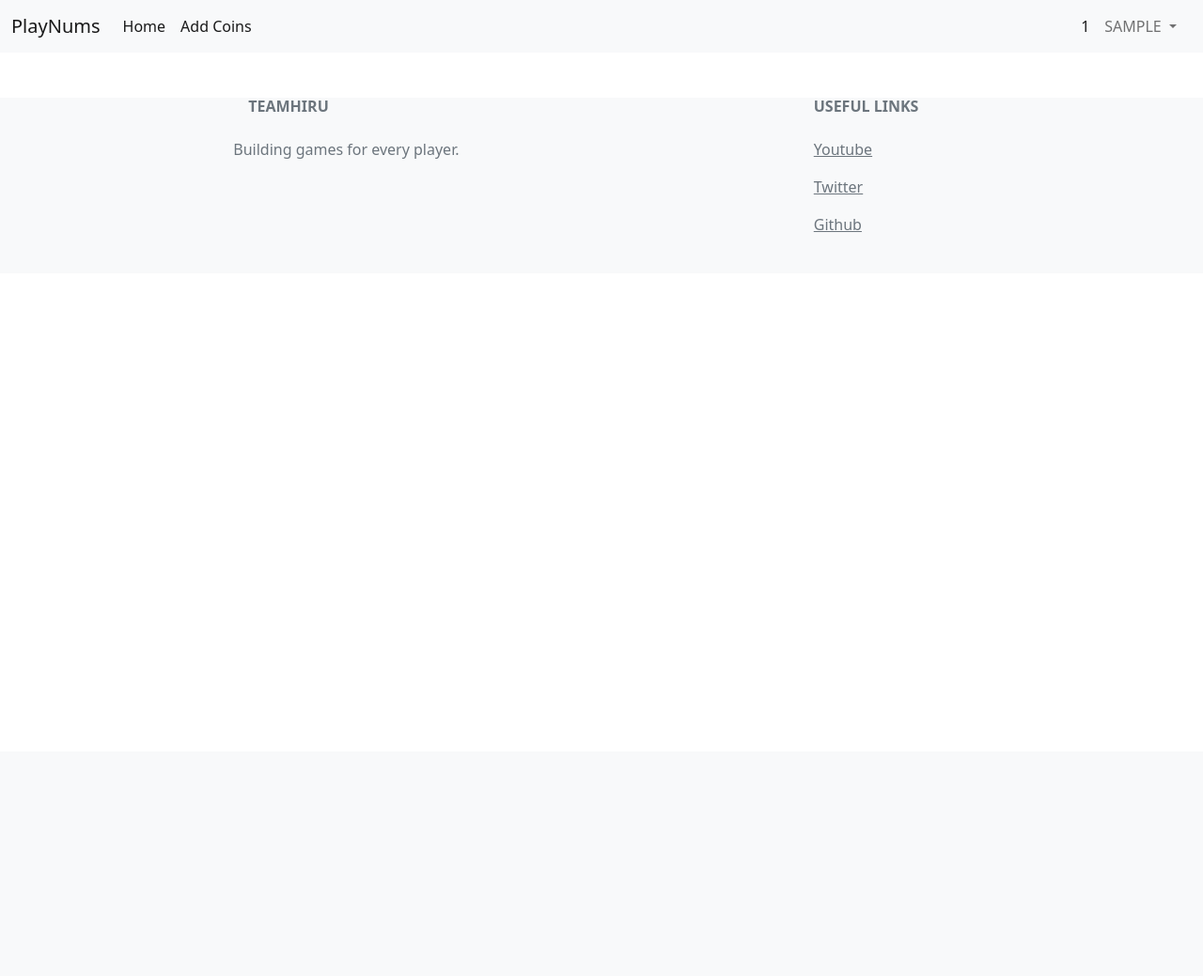
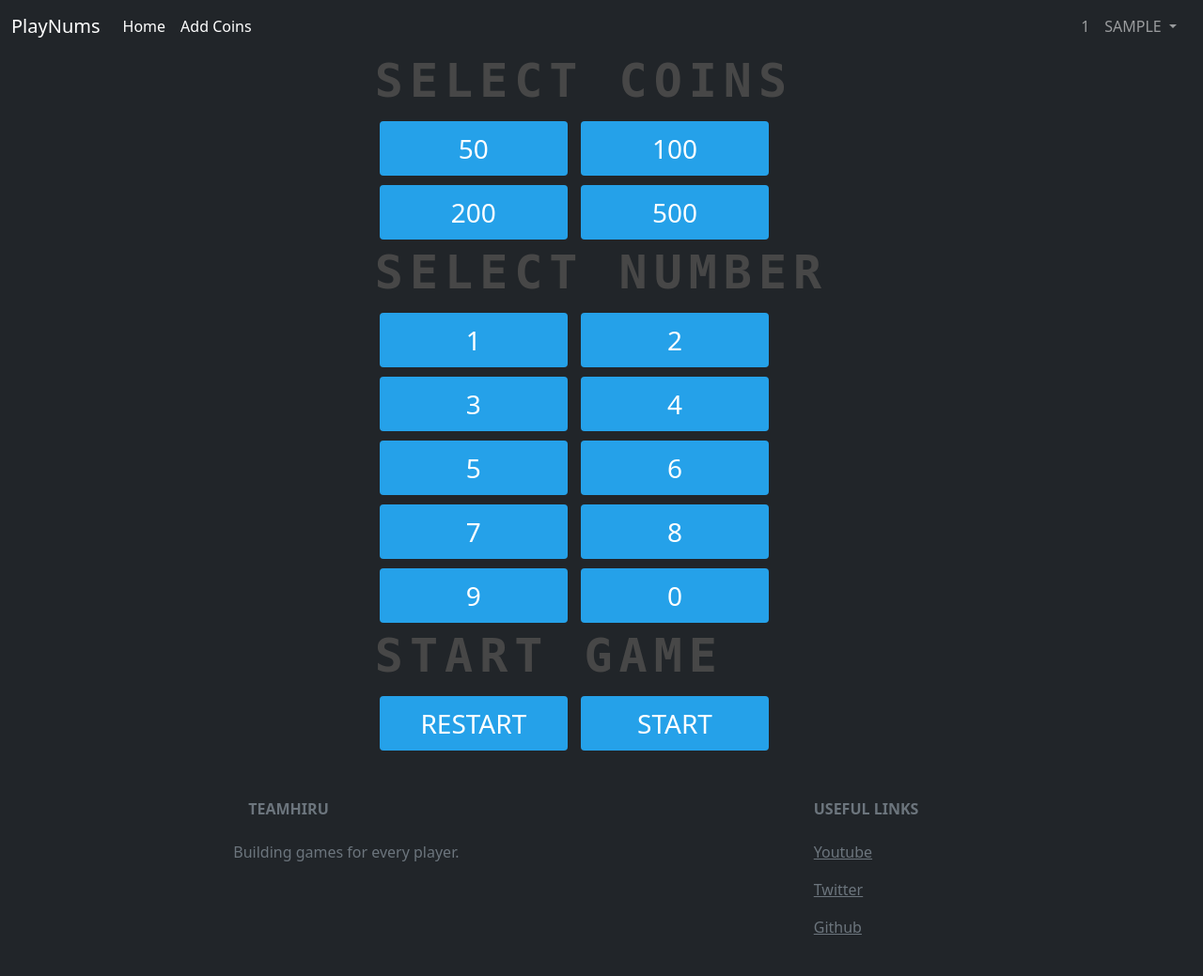
Before and after one commit to SLFireFlash/Number-guessing-game-js, a PHP site: page /home.php in a window 1280 px wide. Shown: the whole page at 94% size. Before the commit the page ends 247 px from the top, so only its background shows below. Run offline with PHP 8.4, Linux system fonts and the light colour scheme; the visitor is signed in with stand-in values (Sample User, id 1).

Commit message:
gamebody basic frontend development complete

```diff
--- a/css/style.css
+++ b/css/style.css
@@ -1,15 +1,79 @@
-.in-numbers{
-    width: 50px;
-    height: 50px;
-    border: 1px solid black;
-    display: inline-block;
-    background-color: aqua;
-    text-align: center;
-    font-size: 50px;
+
+body{
+    background-color: rgb(17, 6, 114);
+    max-width: 100%;
+    height: 100%;
 }
 
-.in-numbers:hover{
-    background-color: brown;
+
+
+.button {
+    border-radius: 4px;
+    background-color: #25a1e9;
+    border: none;
+    color: #FFFFFF;
+    text-align: center;
+    font-size: 28px;
+    padding: 20px;
+    width: 200px;
+    transition: all 0.5s;
     cursor: pointer;
-    color: aliceblue;
+    margin: 5px;
+  }
+  .button span {
+    cursor: pointer;
+    display: inline-block;
+    position: relative;
+    transition: 0.5s;
+  }
+
+  .button span:after {
+    content: '\00bb';
+    position: absolute;
+    opacity: 0;
+    top: 0;
+    right: -20px;
+    transition: 0.5s;
+  }
+
+  .button:hover span {
+    padding-right: 25px;
+  }
+
+  .button:hover span:after {
+    opacity: 1;
+    right: 0;
+  }
+
+ .button:focus{
+    background-color: #e9bb25;
+ }
+ .button:target{
+  background-color: aqua;
+ }
+
+ /* Base */
+
+h1 {
+  color: hsl(0, 0%, 28%);
+  font-size: 50px;
+  font-weight: bold;
+  font-family: monospace;
+  letter-spacing: 7px;
+  cursor: pointer;
 }
+
+h1 span {
+  transition: 0.5s ease-out;
+}
+h1:hover span:nth-child(1) {
+  margin-right: 5px;
+}
+
+h1:hover span:nth-child(2) {
+  margin-left: 30px;
+}
+h1:hover span {
+  color: #fff;
+  text-shadow: 0 0 10px #fff, 0 0 20px #fff, 0 0 40px #fff;
+}
--- a/home.php
+++ b/home.php
@@ -8,9 +8,9 @@
     <link href="https://cdn.jsdelivr.net/npm/bootstrap@5.0.2/dist/css/bootstrap.min.css" rel="stylesheet" integrity="sha384-EVSTQN3/azprG1Anm3QDgpJLIm9Nao0Yz1ztcQTwFspd3yD65VohhpuuCOmLASjC" crossorigin="anonymous">
     <link rel="stylesheet" href="css/style.css">
 </head>
-<body>
+<body class="bg-dark">
      <div class="wraper">
-        <nav class="navbar navbar-expand-lg navbar-light bg-light">
+        <nav class="navbar navbar-expand-lg navbar-dark bg-bg-dark">
             <div class="container-fluid">
                 <a class="navbar-brand" href="#">PlayNums</a>
                 <button class="navbar-toggler" type="button" data-bs-toggle="collapse" data-bs-target="#navbarSupportedContent" aria-controls="navbarSupportedContent" aria-expanded="false" aria-label="Toggle navigation">
@@ -27,7 +27,7 @@
                 </ul>
                 <ul class="navbar-nav me-2 mb-2 mb-lg-0">
                 <li class="nav-item">
-                    <a class="nav-link active" aria-current="page" href="#">
+                    <a class="nav-link" aria-current="page" href="#">
                     <?php
                         session_start();
                         echo strtoupper($_SESSION['coinAmount']);
@@ -44,7 +44,7 @@
                         echo strtoupper($_SESSION['username']);
                         ?>
                     </a>
-                    <ul class="dropdown-menu" aria-labelledby="navbarDropdown">
+                    <ul class="dropdown-menu">
                         <li><a class="dropdown-item" href="#">Account</a></li>
                         <li><a class="dropdown-item" href="#">Settings</a></li>
                         <li><hr class="dropdown-divider"></li>
@@ -55,14 +55,50 @@
             </div>
             </nav>
 
-        <div class="gamebody">
 
+        <div class="gamebody d-flex flex-row justify-content-center">
+          <div class="select-items">
+            <div class="select-coins">
+              <h1><span>SELECT COINS</span></h1>
+                <button class="button btn-select-coin p-2" id="btn-select-coin-50"><span>50</span></button>
+                <button class="button btn-select-coin p-2" id="btn-select-coin-100"><span>100</span></button>
+                <br>
+                <button class="button btn-select-coin p-2" id="btn-select-coin-200"><span>200</span></button>
+                <button class="button btn-select-coin p-2" id="btn-select-coin-500"><span>500</span></button>
+
+            </div>
+            <div class="select-number">
+              <h1><span>SELECT NUMBER</span></h1>
+              <button class="button btn-select-number p-2"><span>1</span></button>
+              <button class="button btn-select-number p-2"><span>2</span></button>
+              <br>
+              <button class="button btn-select-number p-2"><span>3</span></button>
+              <button class="button btn-select-number p-2"><span>4</span></button>
+              <br>
+              <button class="button btn-select-number p-2"><span>5</span></button>
+              <button class="button btn-select-number p-2"><span>6</span></button>
+              <br>
+              <button class="button btn-select-number p-2"><span>7</span></button>
+              <button class="button btn-select-number p-2"><span>8</span></button>
+              <br>
+              <button class="button btn-select-number p-2"><span>9</span></button>
+              <button class="button btn-select-number p-2"><span>0</span></button>
+
+            </div>
+            <div class="start-game">
+              <h1><span>START GAME</span></h1>
+              <button class="button btn-select-number p-2"><span>RESTART</span></button>
+              <button class="button btn-select-number p-2"><span>START</span></button>
+
+            </div>
+          </div>
 
         </div>
 
+
         <div class="footer">
             <!-- Footer -->
-      <footer class="text-center text-lg-start bg-light text-muted">
+      <footer class="text-center text-lg-start bg-dark text-muted">
         <!-- Section: Links  -->
         <section class="">
           <div class="container text-center text-md-start mt-5">
@@ -102,5 +138,5 @@
 
     <script src="js/app.js"></script>
     <script src="https://cdn.jsdelivr.net/npm/bootstrap@5.0.2/dist/js/bootstrap.bundle.min.js" integrity="sha384-MrcW6ZMFYlzcLA8Nl+NtUVF0sA7MsXsP1UyJoMp4YLEuNSfAP+JcXn/tWtIaxVXM" crossorigin="anonymous"></script>
-</body>
+
 </html>
```
